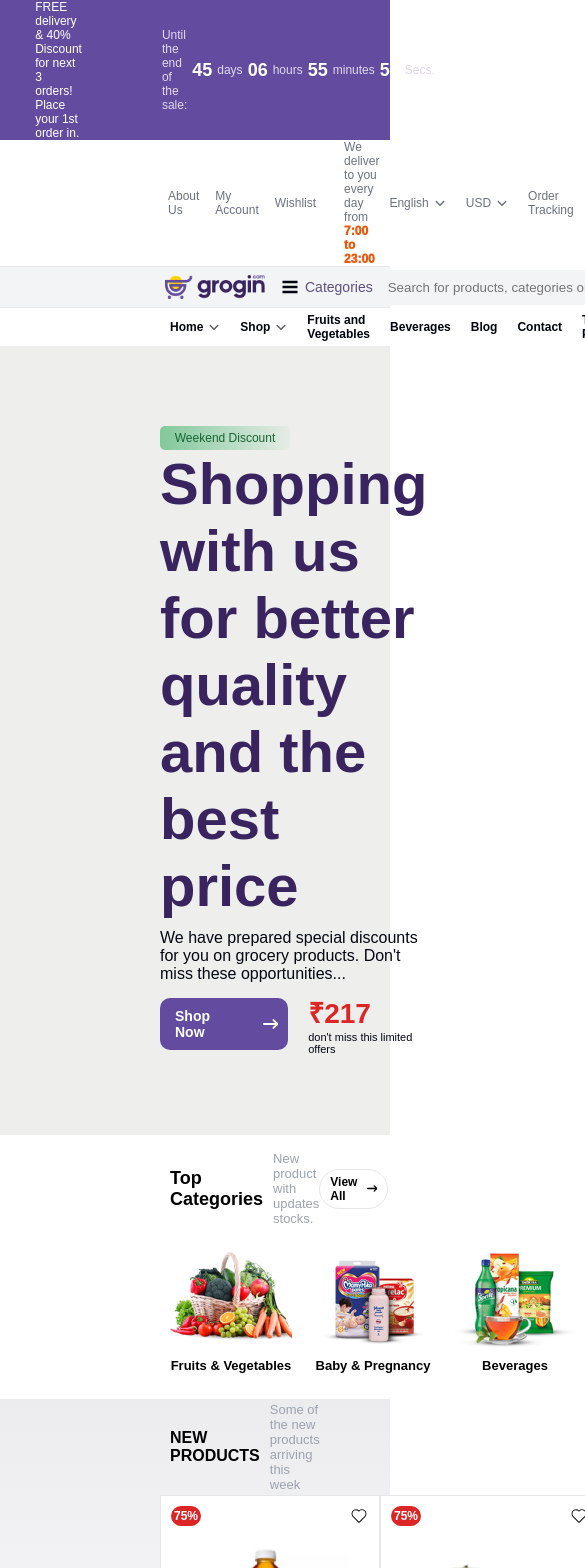
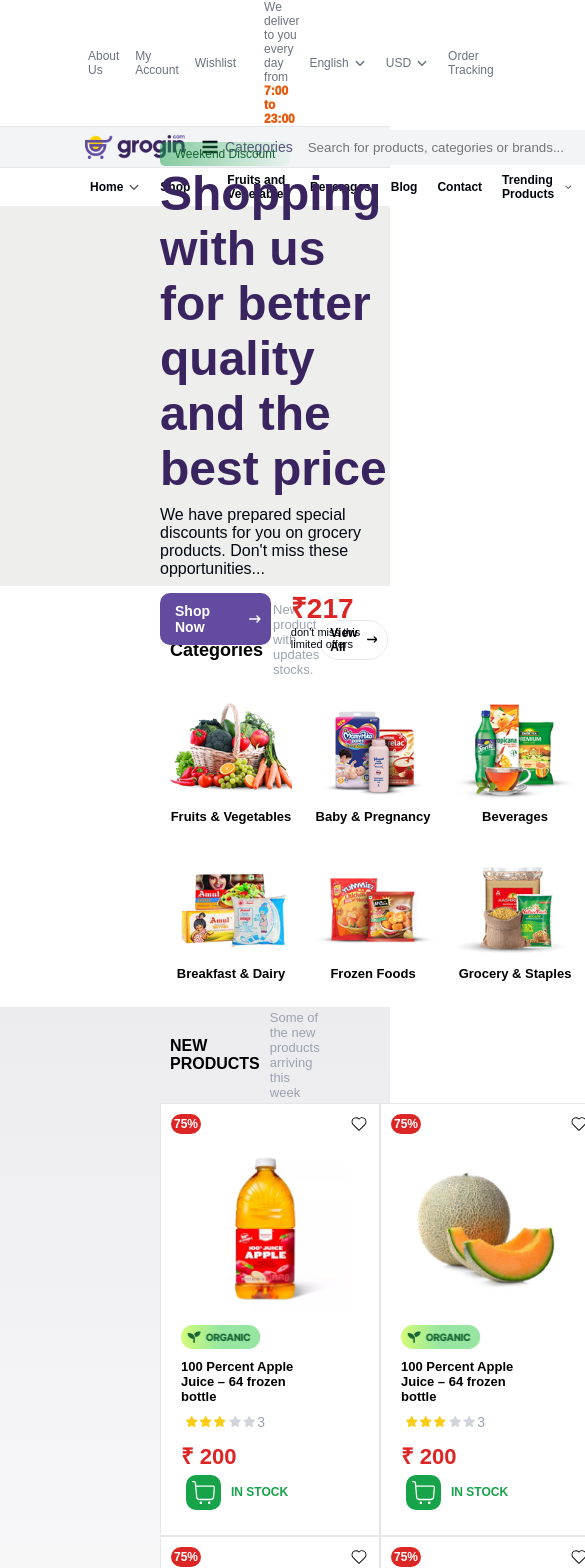
Before and after one commit to sinha-niranjan/ecommerce_frontend, a React (Vite) app: page / in a window 390 px wide. Shown: the top 1568 px of the page, 585 px wide, since content can reach past the window. Built offline with nearby package versions, Linux system fonts and the light colour scheme.

Commit message:
responsive for minimun 1000px

```diff
--- a/src/Pages/FilterProducts/FilterProducts.scss
+++ b/src/Pages/FilterProducts/FilterProducts.scss
@@ -113,7 +113,6 @@
         }
       }
     }
-
   }
 
   .filter-products-main {
@@ -229,3 +228,15 @@
     }
   }
 }
+@media screen and (max-width: 1200px) {
+  .filter-products {
+    padding: 0 2rem;
+    grid-template-columns: 1fr 3fr;
+
+    .filter-products-main {
+      .filter-products-section {
+        grid-template-columns: repeat(3, 1fr);
+      }
+    }
+  }
+}
--- a/src/components/Carousel/Carousel.scss
+++ b/src/components/Carousel/Carousel.scss
@@ -133,10 +133,12 @@
   }
 
   .products {
-    display: flex;
-    align-items: center;
-    justify-content: center;
-
+    // display: flex;
+    // align-items: center;
+    // justify-content: center;
+    display: grid;
+    grid-template-columns: repeat(9, 1fr);
+    width: 100%;
     .product {
       display: flex;
       flex-direction: column;
@@ -152,3 +154,30 @@
     }
   }
 }
+
+@media screen and (max-width: 1450px) {
+  .top-categories {
+    .products {
+      grid-template-columns: repeat(6, 1fr);
+    }
+  }
+}
+
+@media screen and (max-width: 1200px) {
+  .banner {
+    height: 380px;
+    padding: 0;
+    .inner{
+      max-width: 450px;
+      > h3 {
+
+        font-size: 48px;
+      }
+    }
+  }
+  .top-categories {
+    .products {
+      grid-template-columns: repeat(6, 1fr);
+    }
+  }
+}
--- a/src/components/Header/Header.scss
+++ b/src/components/Header/Header.scss
@@ -226,3 +226,33 @@
     }
   }
 }
+
+@media screen and (max-width: 1500px) {
+  .header {
+    .header-row-second {
+      padding: 0 5rem;
+    }
+    .header-row-first {
+      padding: 0 5rem;
+    }
+    .header-row-third{
+      padding: 0 5rem;
+    }
+  }
+}
+
+@media screen and (max-width: 1220px) {
+  .discount {
+    display: none;
+  }
+  .header {
+    .header-row-second {
+      padding: 0 5rem;
+      .search-box {
+        > input {
+          width: 300px;
+        }
+      }
+    }
+  }
+}
--- a/src/components/Products/Products.scss
+++ b/src/components/Products/Products.scss
@@ -30,7 +30,7 @@
 
   .new-products {
     display: grid;
-    grid-template-columns: auto auto auto auto auto auto;
+    grid-template-columns: repeat(6, 1fr);
     .new-product {
       display: flex;
       flex-direction: column;
@@ -42,7 +42,6 @@
         display: flex;
         flex-direction: column;
         justify-content: flex-start;
-
 
         > span {
           display: flex;
@@ -123,3 +122,11 @@
     }
   }
 }
+
+@media screen and (max-width: 1500px) {
+  .products-section {
+    .new-products {
+      grid-template-columns: repeat(4, 1fr);
+    }
+  }
+}
```
